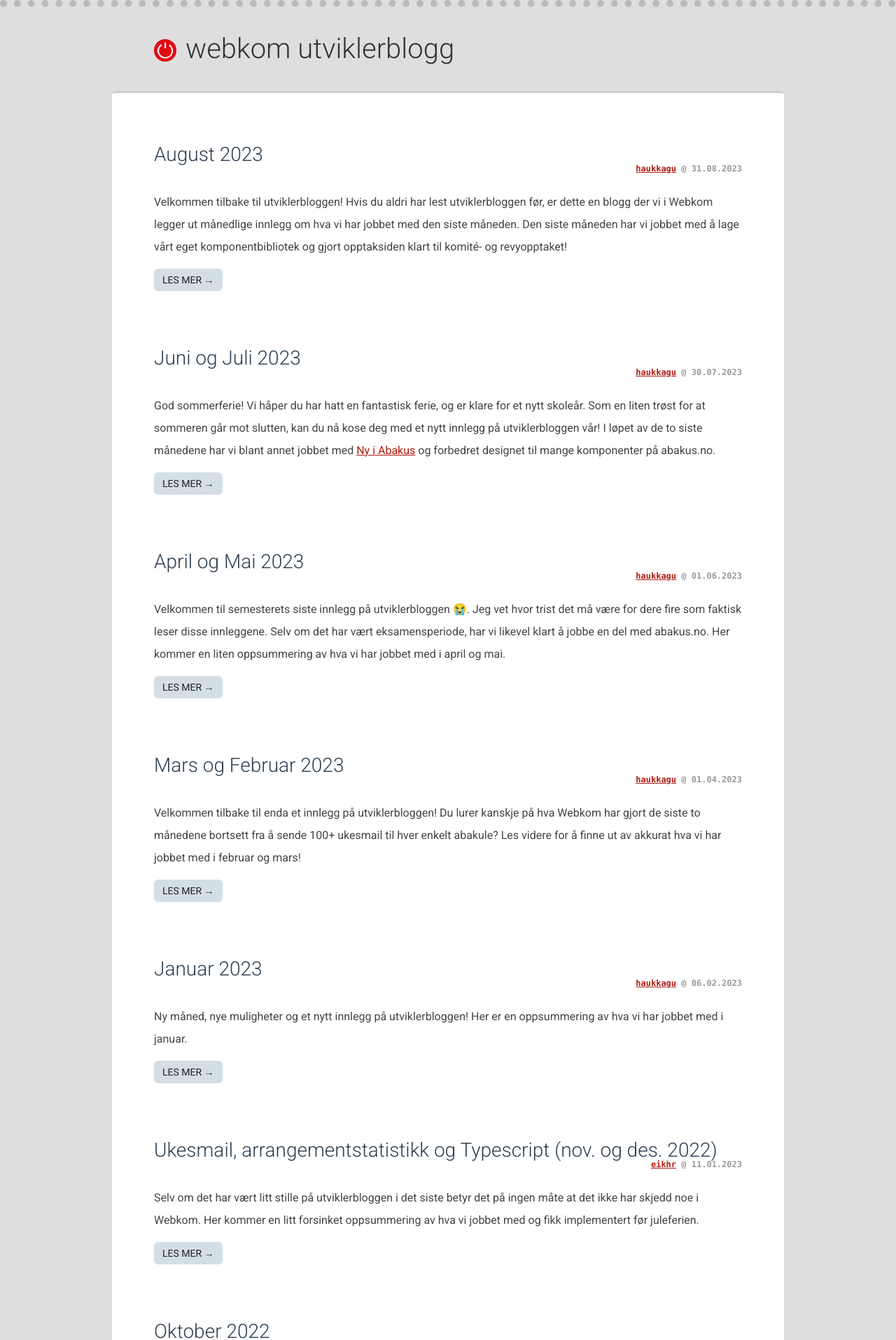
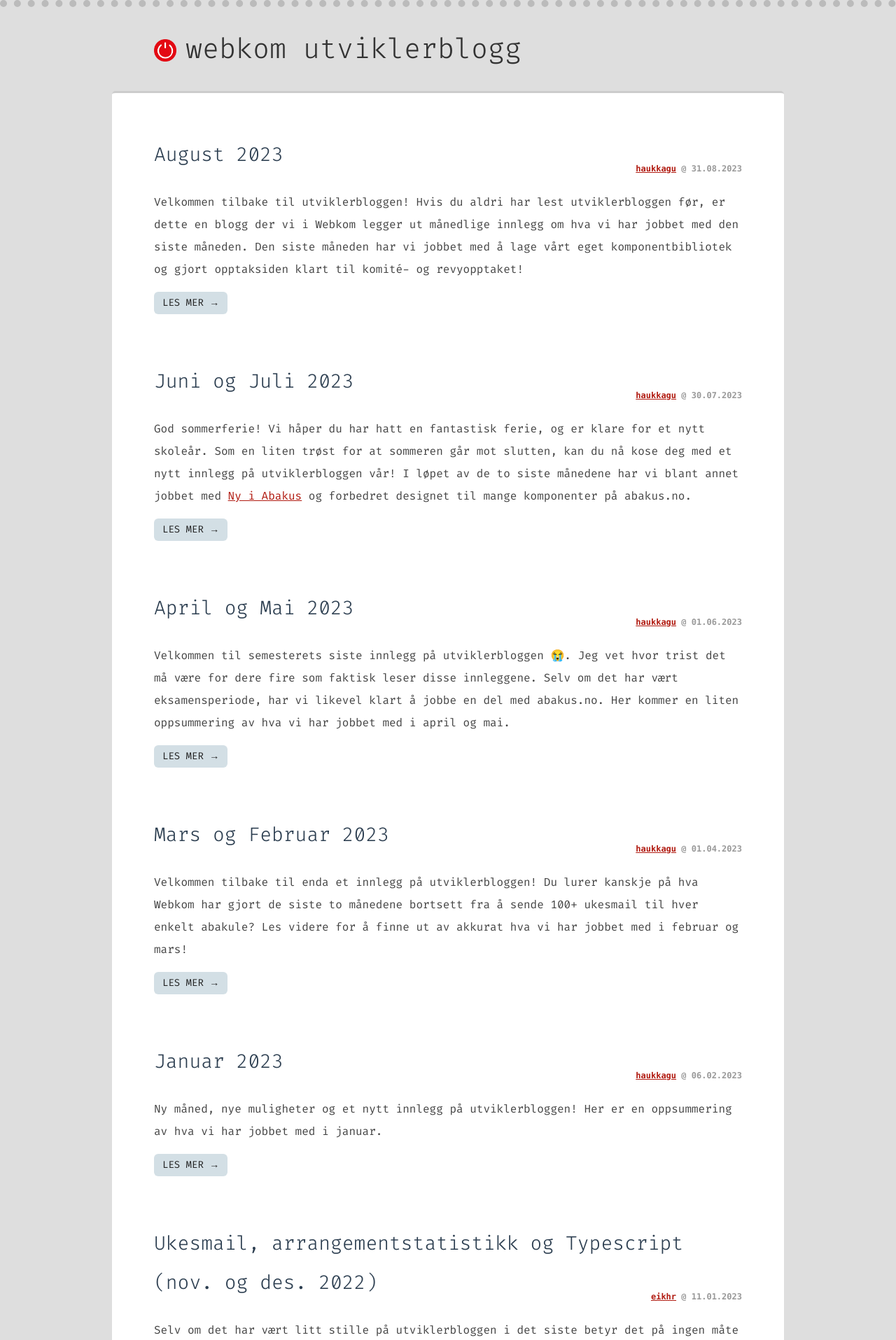
Before and after one commit to webkom/webkom.github.io, a Jekyll site: the page built from index.html, in a window 1280 px wide. Shown: the top 1915 px of the page at 70% size. Built offline with Jekyll 4.4.1, drawn with Linux system fonts in a browser that asks for light colours; nearby versions of some CDN libraries; comment, search, counter and statistics services are not loaded.

Commit message:
Replace roboto with Fira Code font

```diff
--- a/css/style.scss
+++ b/css/style.scss
@@ -2,7 +2,7 @@
 # SASS
 ---
 
-@import url("http://fonts.googleapis.com/css?family=Roboto:400,100,300,700");
+@import url("https://fonts.googleapis.com/css2?family=Fira+Code:wght@300;400;700&display=swap");
 @import url("/css/pygments.css");
 html,
 body,
@@ -107,7 +107,7 @@
   background: #dedede;
 }
 body {
-  font-family: Roboto, "Helvetica Neue", serif;
+  font-family: "Fira Code", "Helvetica Neue", serif;
   line-height: 2;
   color: #444;
   font-size: 16px;
```
